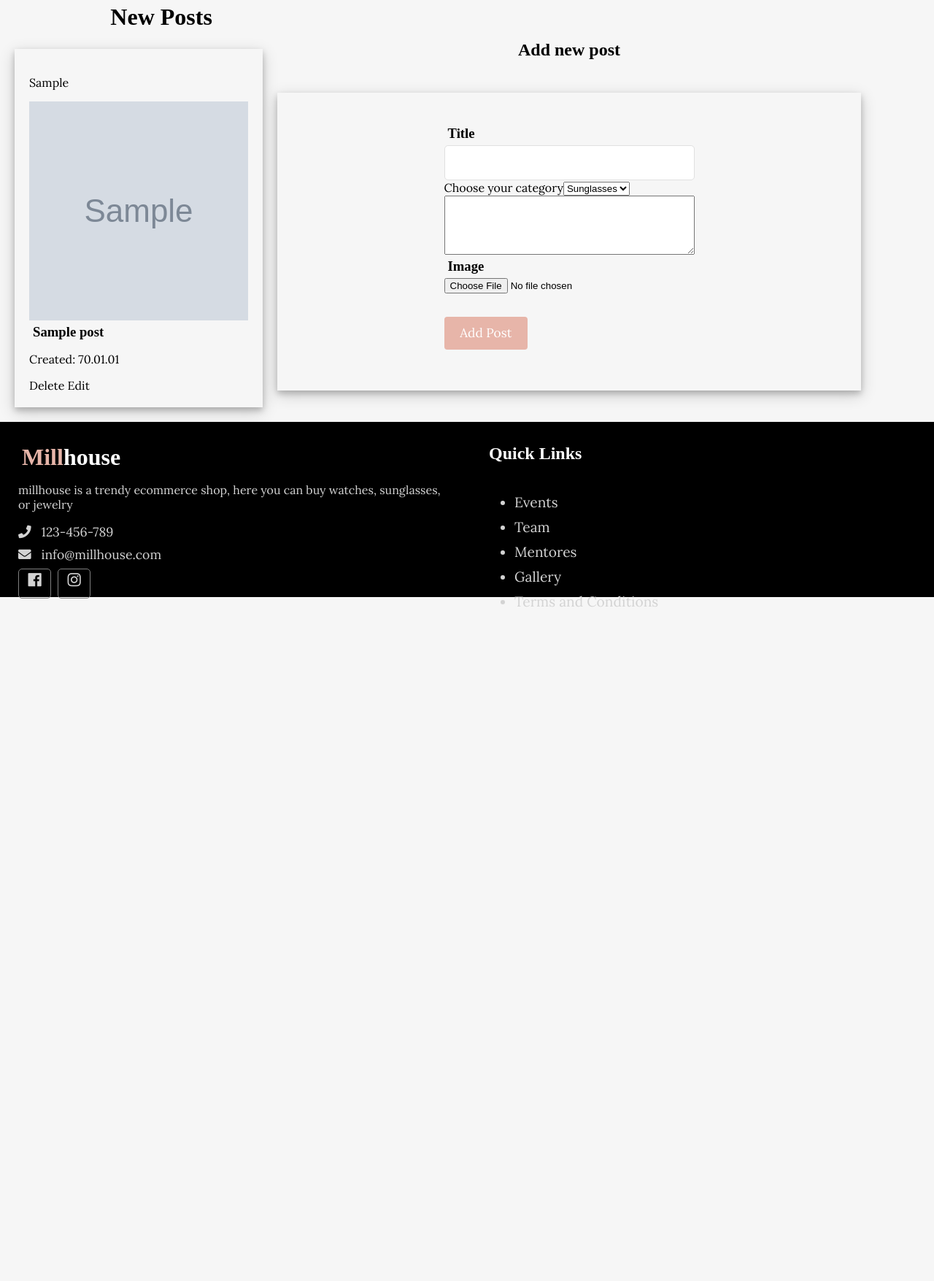
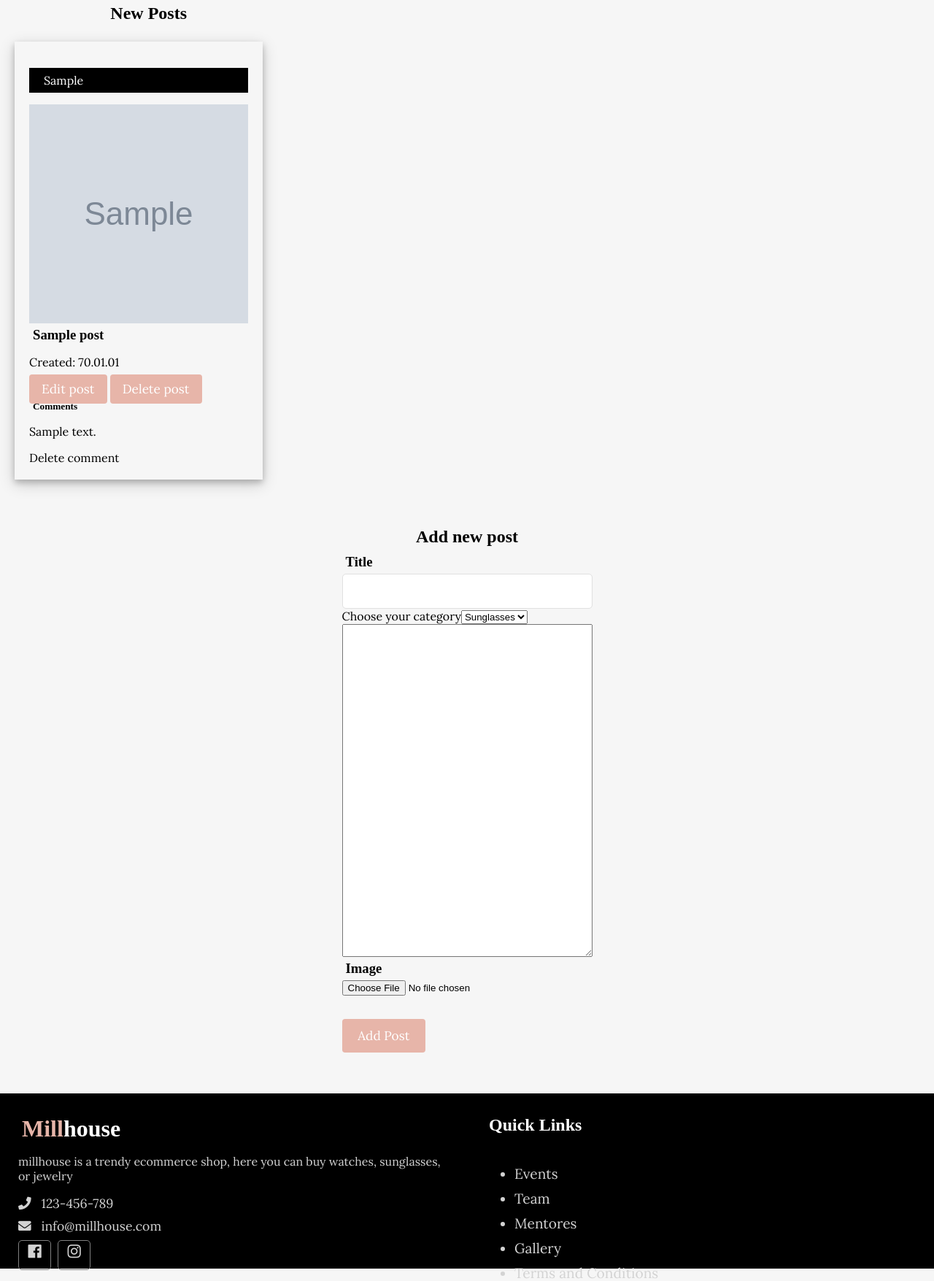
Before and after one commit to adam-kollberg/blogg-grupp, a PHP site: page /blogg/post.php in a window 1280 px wide. Shown: the part 68-1823 px from the top of the page at 73% size. Before the commit the page ends 899 px from the top, so only its background shows below. Run offline with PHP 8.4, Linux system fonts and the light colour scheme; tables that the repository leaves empty or names only in its code hold one stand-in row (values such as "Sample post"); grey boxes marked "Sample" are stand-in pictures; some web fonts are replaced.

Commit message:
changed map structure and added comments

```diff
--- a/handlecomment.php
+++ b/app/controllers/handlecomment.php
@@ -1,5 +1,6 @@
 <?php if (isset($_POST['comment-submit'])){
-include("database/dbconnection.php");
+include('../../path.php');
+include(ROOT_PATH . '/database/dbconnection.php');
 session_start();
 $comment = $_POST['comment'];
 $userID = $_SESSION['id'];
--- a/assets/style2.css
+++ b/assets/style2.css
@@ -20,6 +20,17 @@
     font-family: 'Candal', serif;
     color: #000;
     margin: 5px;
+  }
+
+  .category-tag {
+    background-color: black;
+    color: white;
+    padding-left: 20px;
+    padding-right: 20px;
+    padding-bottom: 7px;
+    padding-top: 7px;
+
+
   }
 
   a {
@@ -207,17 +218,15 @@
 
   /* POST First */
 
+  .post_section {
+    width: 100%;
+  }
+
   .post-wrapper {
     display: flex;
     flex-direction: row;
-
-
     flex-wrap: wrap;
-
-
-
-
-  }
+    }
 
   .post {
 
@@ -258,15 +267,13 @@
   }
   .single-wrapper {
 
-  width: 800px;
-  box-shadow: 0 4px 8px 0 rgba(0, 0, 0, 0.2), 0 6px 20px 0 rgba(0, 0, 0, 0.19);
+  width: 100%;
   padding: 40px;
   display: flex;
   flex-direction: column;
   justify-content: center;
   align-items: center;
-  margin-top: 40px;
-  margin-bottom: 40px;
+
   }
 
   .single h1 {
@@ -275,15 +282,14 @@
 
 
 
-
-
-
-
 .comments-wrapper {
 display: flex;
 flex-direction: row;
 padding: 20px;
   }
+
+
+
 
 
 
--- a/path.php
+++ b/path.php
@@ -1,3 +1,3 @@
 <?php
 define("ROOT_PATH", realpath(dirname(__FILE__)));
-define("BASE_URL", "http://localhost:/blogg-grupp");
+define("BASE_URL", "http://localhost:8080/blogg");
--- a/post.php
+++ b/post.php
@@ -27,13 +27,13 @@ $stm = $pdo->query('SELECT * FROM posts');
 
 <!DOCTYPE html>
 <html lang="en">
+
 <head>
   <meta charset="UTF-8">
   <meta http-equiv="X-UA-Compatible" content="IE=edge">
   <meta name="viewport" content="width=device-width, initial-scale=1.0">
   <!-- Font Awesome -->
-  <link rel="stylesheet" href="https://use.fontawesome.com/releases/v5.7.2/css/all.css"
-    integrity="sha384-fnmOCqbTlWIlj8LyTjo7mOUStjsKC4pOpQbqyi7RrhN7udi9RwhKkMHpvLbHG9Sr" crossorigin="anonymous">
+  <link rel="stylesheet" href="https://use.fontawesome.com/releases/v5.7.2/css/all.css" integrity="sha384-fnmOCqbTlWIlj8LyTjo7mOUStjsKC4pOpQbqyi7RrhN7udi9RwhKkMHpvLbHG9Sr" crossorigin="anonymous">
 
   <!-- Google Fonts -->
   <link href="https://fonts.googleapis.com/css?family=Candal|Lora" rel="stylesheet">
@@ -42,48 +42,70 @@ $stm = $pdo->query('SELECT * FROM posts');
   <link rel="stylesheet" href="assets/style2.css">
   <title>Newpost</title>
 </head>
+
 <body>
-<?php $stm = $pdo->query("SELECT * FROM posts");?>
-<div class="page-wrapper">
+
+  <?php
+
+  $sql = "SELECT * FROM posts";
+  $stm = $pdo->prepare($sql);
+  $stm->execute();
+
+  ?>
+  <section class="post_section">
 
     <h1 class="slider-title">New Posts</h1>
 
     <?php while ($row = $stm->fetch()) { ?>
       <div class="post-wrapper">
+      <div class="post">
+          <p class="category-tag"> <?php echo $row['category']; ?> </p>
+          <img src="<?php echo $row['image'] ?>  " alt="" class="slider-image">
+          <div class="post-info">
+            <h3><?php echo $row['title']; ?></h3>
+
+
+            <p> Created: <?php echo date("y.m.d", strtotime($row['created'])); ?> </p>
+
+            <a href="editpost.php?edit=<?php echo $row['title'] ?>&body=<?php echo $row['body'] ?>&id=<?php echo $row['id'] ?>&category=<?php echo $row['category'] ?>" class="btn">Edit post</a>
+            <a href="app/controllers/deletepost.php?del=<?php echo $row['id']; ?>" class="btn">Delete post</a>
 
 
 
-        <div class="post">
-        <p> <?php echo $row['category']; ?> </p>
-          <img src="<?php echo $row['image']?>  " alt="" class="slider-image">
-          <div class="post-info">
-            <h3><?php echo $row['title'];?></h3>
-
-
-            <p> Created: <?php echo date("y.m.d",strtotime( $row['created'])); ?> </p>
-
-            <a href="deletepost.php?del=<?php echo $row['id']; ?>" class="del_btn">Delete</a>
-
-
-            <a href="editpost.php?edit=<?php echo $row['title'] ?>&body=<?php echo $row['body']?>&id=<?php echo $row['id'] ?>" class="edit_btn">Edit</a>
 
 
 
           </div>
 
-        </div>
 
+          <h5> Comments</h5>
+          <?php
+          $post_id = $row['id'];
+
+          $sql = "SELECT * FROM comments WHERE post_id=$post_id";
+          $stm = $pdo->prepare($sql);
+          $stm->execute();
+          while ($comments = $stm->fetch()) { ?>
+
+            <p> <?php echo $comments['comment'] ?> </p>
+            <a href="app/controllers/handleDeleteComments.php?del=<?php echo $comments['id']; ?>">Delete comment</a>
+
+
+
+
+
+          <?php } ?>
         <?php } ?>
 
 
 
-    <div class="single-content">
 
+  </section>
 
-<h2>Add new post</h2>
-
+  <section class="add_post_section">
 
      <div class="single-wrapper">
+      <h2>Add new post</h2>
       <div class="single">
         <form action="handlepost.php" method="post" enctype="multipart/form-data">
           <table>
@@ -98,7 +120,7 @@ $stm = $pdo->query('SELECT * FROM posts');
               <option value="Clothes">Clothes</option>
             </select>
             <div class="post-content">
-<textarea name="body" id="body" rows="5" cols="40"></textarea>
+              <textarea name="body" id="body" rows="30" cols="40"></textarea>
             </div>
             <h3><label>Image</label></h3>
             <input type="file" name="imageToUpload">
@@ -109,8 +131,11 @@ $stm = $pdo->query('SELECT * FROM posts');
         </form>
       </div>
     </div>
-</div>
+
+  </section>
+
 
   <?php include(ROOT_PATH . "/app/includes/footer.php"); ?>
 </body>
+
 </html>
```
Also changed, not shown: app/controllers/deletepost.php (added, +26 -0 lines), app/controllers/handleDeleteComments.php (added, +12 -0 lines), app/controllers/handleeditpost.php (added, +26 -0 lines), deletepost.php (deleted, +0 -24 lines), editpost.php (+31 -18 lines), handleeditpost.php (deleted, +0 -23 lines), register.php (+13 -7 lines), single-post.php (+5 -8 lines), app/uploads/Multifunctional-Car-Seat-Organizer-Best-Sellers-Car-Accessories-Seat-LeftRightLeft-Right-Best-Price-79-640x640.jpg (deleted), app/uploads/ladda ned (5).png (deleted), app/uploads/ladda ned.png (deleted), app/uploads/millhouse.png (added), app/uploads/sunglass-1.jpeg (deleted), app/uploads/sunglass-2.jpeg (deleted), 1 more files. Lines whose indentation alone changed are shown as unchanged.
